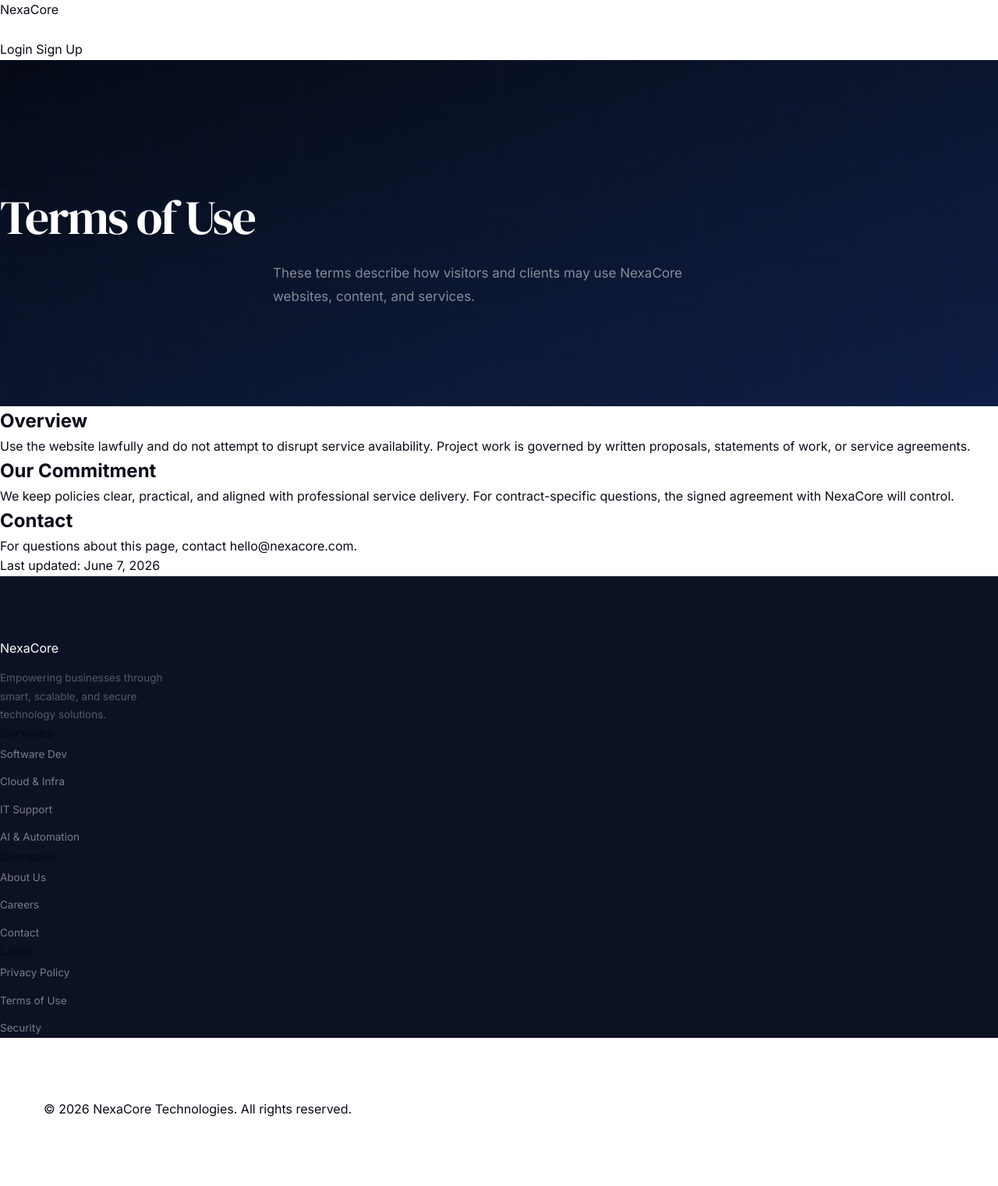
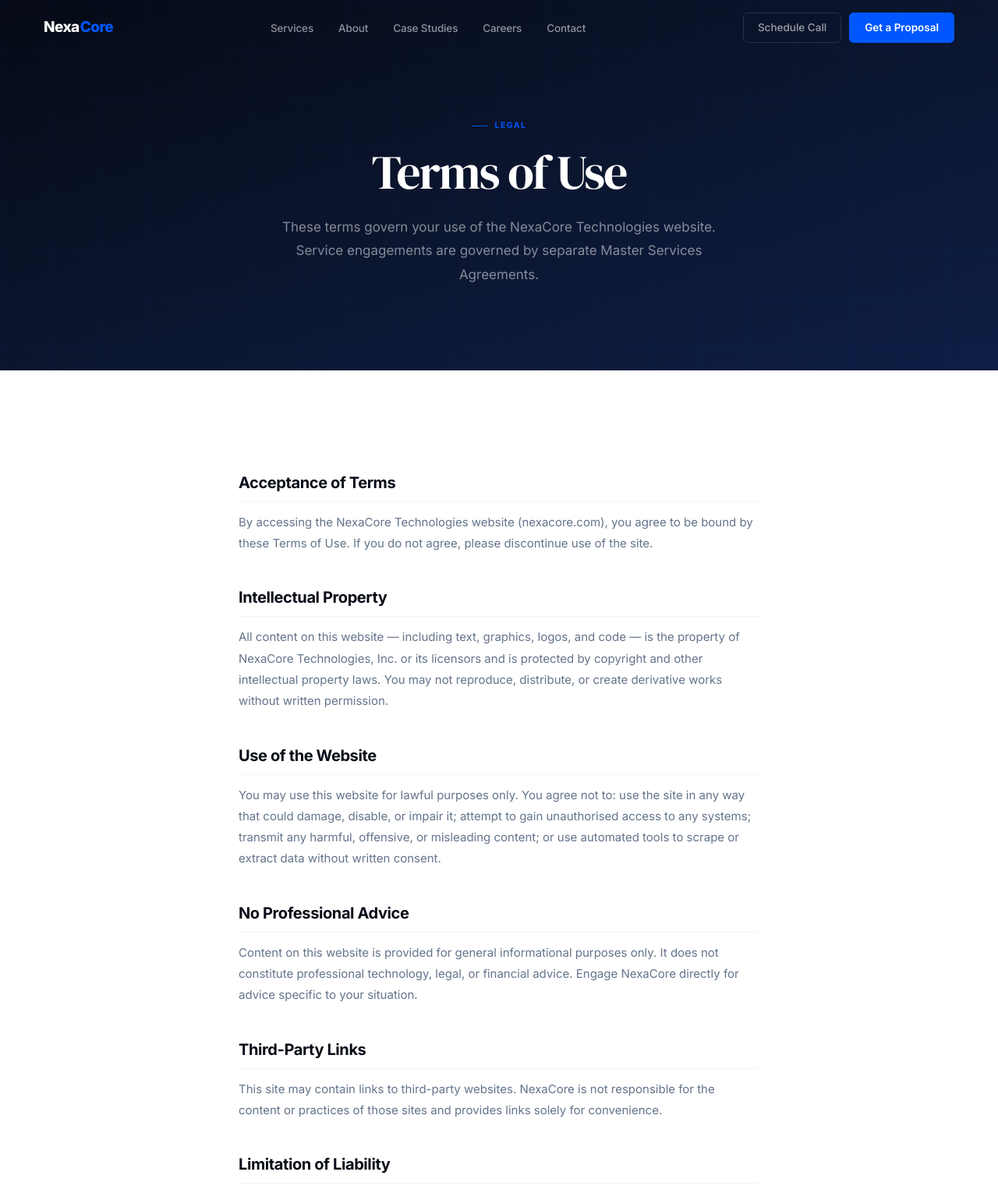
Before and after one commit to Umang07-cell/NexaCore-Web, a plain HTML site: page public/terms.html in a window 1280 px wide. Shown: the top 1521 px of the page at 78% size. Before the commit the page ends 1457 px from the top, so only its background shows below. Drawn offline with Linux system fonts and the light colour scheme.

Commit message:
Update terms.html

```diff
--- a/public/terms.html
+++ b/public/terms.html
@@ -3,54 +3,97 @@
 <head>
   <meta charset="UTF-8"/>
   <meta name="viewport" content="width=device-width, initial-scale=1.0"/>
-  <title>Terms of Use | NexaCore</title>
-  <link rel="stylesheet" href="CSS/style.css">
-  <link rel="stylesheet" href="CSS/pages.css">
-  <link rel="stylesheet" href="CSS/responsive.css">
-  <link rel="stylesheet" href="https://cdnjs.cloudflare.com/ajax/libs/font-awesome/6.5.1/css/all.min.css">
-</head><body>
-<nav class="navbar" id="navbar">
-  <a class="logo" href="index.html">Nexa<span>Core</span></a>
+  <title>Terms of Use | NexaCore Technologies</title>
+  <meta name="description" content="NexaCore Technologies website terms of use."/>
+  <link rel="preconnect" href="https://fonts.googleapis.com"/>
+  <link rel="preconnect" href="https://fonts.gstatic.com" crossorigin/>
+  <link rel="stylesheet" href="CSS/style.css"/>
+  <link rel="stylesheet" href="https://cdnjs.cloudflare.com/ajax/libs/font-awesome/6.5.1/css/all.min.css"/>
+</head>
+<body>
+<div id="loader"><div class="loader-inner"><div class="loader-logo">Nexa<span>Core</span></div><div class="loader-line"></div></div></div>
+<nav class="nav" id="nav">
+  <a class="nav-logo" href="index.html">Nexa<span>Core</span></a>
   <ul class="nav-links">
-    <li><a class="" href="services.html">Services</a></li>
-    <li><a class="" href="careers.html">Careers</a></li>
-    <li><a href="index.html#about">About</a></li>
+    <li><a href="services.html">Services</a></li>
+    <li><a href="about.html">About</a></li>
+    <li><a href="case-studies.html">Case Studies</a></li>
+    <li><a href="careers.html">Careers</a></li>
     <li><a href="index.html#contact">Contact</a></li>
   </ul>
-  <div class="nav-auth">
-    <a href="login.html" class="nav-btn">Login</a>
-    <a href="signup.html" class="nav-btn signup-btn">Sign Up</a>
+  <div class="nav-cta">
+    <a href="index.html#contact" class="nav-cta-ghost">Schedule Call</a>
+    <a href="get-a-proposal.html" class="nav-cta-solid">Get a Proposal</a>
   </div>
-</nav><section class="page-hero legal-hero"><div class="page-kicker"><i class="fa-solid fa-file-shield"></i> Legal</div><h1>Terms of Use</h1><p>These terms describe how visitors and clients may use NexaCore websites, content, and services.</p></section><section class="legal-content"><article><h2>Overview</h2><p>Use the website lawfully and do not attempt to disrupt service availability. Project work is governed by written proposals, statements of work, or service agreements.</p><h2>Our Commitment</h2><p>We keep policies clear, practical, and aligned with professional service delivery. For contract-specific questions, the signed agreement with NexaCore will control.</p><h2>Contact</h2><p>For questions about this page, contact <a href="mailto:hello@nexacore.com">hello@nexacore.com</a>.</p><p class="updated">Last updated: June 7, 2026</p></article></section>
+  <button class="nav-hamburger" id="hamburger" aria-label="Toggle menu"><span></span><span></span><span></span></button>
+</nav>
+<div class="nav-mobile-menu" id="mobileMenu">
+  <a href="services.html">Services</a><a href="about.html">About</a><a href="case-studies.html">Case Studies</a><a href="careers.html">Careers</a>
+  <div class="nav-mobile-divider"></div>
+  <a href="get-a-proposal.html">Get a Proposal</a>
+</div>
+
+<section class="page-hero" style="padding-bottom:72px;">
+  <div class="page-hero-inner">
+    <div class="section-eyebrow" style="justify-content:center;">Legal</div>
+    <h1>Terms of Use</h1>
+    <p>These terms govern your use of the NexaCore Technologies website. Service engagements are governed by separate Master Services Agreements.</p>
+  </div>
+</section>
+
+<section class="legal-section">
+  <div class="legal-inner reveal">
+    <h2>Acceptance of Terms</h2>
+    <p>By accessing the NexaCore Technologies website (nexacore.com), you agree to be bound by these Terms of Use. If you do not agree, please discontinue use of the site.</p>
+
+    <h2>Intellectual Property</h2>
+    <p>All content on this website — including text, graphics, logos, and code — is the property of NexaCore Technologies, Inc. or its licensors and is protected by copyright and other intellectual property laws. You may not reproduce, distribute, or create derivative works without written permission.</p>
+
+    <h2>Use of the Website</h2>
+    <p>You may use this website for lawful purposes only. You agree not to: use the site in any way that could damage, disable, or impair it; attempt to gain unauthorised access to any systems; transmit any harmful, offensive, or misleading content; or use automated tools to scrape or extract data without written consent.</p>
+
+    <h2>No Professional Advice</h2>
+    <p>Content on this website is provided for general informational purposes only. It does not constitute professional technology, legal, or financial advice. Engage NexaCore directly for advice specific to your situation.</p>
+
+    <h2>Third-Party Links</h2>
+    <p>This site may contain links to third-party websites. NexaCore is not responsible for the content or practices of those sites and provides links solely for convenience.</p>
+
+    <h2>Limitation of Liability</h2>
+    <p>To the maximum extent permitted by law, NexaCore Technologies shall not be liable for any indirect, incidental, or consequential damages arising from your use of this website. Our liability for direct damages is limited to $100 USD.</p>
+
+    <h2>Governing Law</h2>
+    <p>These Terms are governed by the laws of the State of California, United States, without regard to conflict-of-law principles. Any disputes shall be resolved in the courts of San Francisco County, California.</p>
+
+    <h2>Changes to Terms</h2>
+    <p>We may update these Terms from time to time. Continued use of the site after changes constitutes acceptance of the revised Terms. Material changes will be noted with an updated "Last updated" date.</p>
+
+    <h2>Contact</h2>
+    <p>Questions about these Terms can be directed to <a href="mailto:legal@nexacore.com">legal@nexacore.com</a>.</p>
+
+    <p class="legal-updated">Last updated: June 7, 2026</p>
+  </div>
+</section>
+
 <footer>
-  <div class="footer-brand">
-    <a class="logo" href="index.html" style="color:white;">Nexa<span>Core</span></a>
-    <p>Empowering businesses through smart, scalable, and secure technology solutions.</p>
+  <div class="footer-inner">
+    <div class="footer-brand">
+      <a class="nav-logo" href="index.html" style="font-size:19px;">Nexa<span style="color:var(--azure);">Core</span></a>
+      <p>Enterprise IT consulting and technology delivery — from strategy to production-grade systems.</p>
+      <div class="footer-social">
+        <a href="#" aria-label="LinkedIn"><i class="fa-brands fa-linkedin-in"></i></a>
+        <a href="#" aria-label="Twitter"><i class="fa-brands fa-x-twitter"></i></a>
+        <a href="#" aria-label="GitHub"><i class="fa-brands fa-github"></i></a>
+      </div>
+    </div>
+    <div class="footer-col"><h5>Services</h5><ul><li><a href="services.html#software">Software Development</a></li><li><a href="services.html#cloud">Cloud &amp; Infrastructure</a></li><li><a href="services.html#ai">AI &amp; Automation</a></li><li><a href="services.html#support">IT Support</a></li></ul></div>
+    <div class="footer-col"><h5>Company</h5><ul><li><a href="about.html">About Us</a></li><li><a href="careers.html">Careers</a></li><li><a href="case-studies.html">Case Studies</a></li></ul></div>
+    <div class="footer-col"><h5>Legal</h5><ul><li><a href="privacy-policy.html">Privacy Policy</a></li><li><a href="terms.html">Terms of Use</a></li><li><a href="security.html">Security</a></li></ul></div>
   </div>
-  <div class="footer-col">
-    <h4>Services</h4>
-    <ul>
-      <li><a href="software-development.html">Software Dev</a></li>
-      <li><a href="cloud-infrastructure.html">Cloud & Infra</a></li>
-      <li><a href="it-support.html">IT Support</a></li>
-      <li><a href="ai-automation.html">AI & Automation</a></li>
-    </ul>
-  </div>
-  <div class="footer-col">
-    <h4>Company</h4>
-    <ul>
-      <li><a href="index.html#about">About Us</a></li>
-      <li><a href="careers.html">Careers</a></li>
-      <li><a href="index.html#contact">Contact</a></li>
-    </ul>
-  </div>
-  <div class="footer-col">
-    <h4>Legal</h4>
-    <ul>
-      <li><a href="privacy-policy.html">Privacy Policy</a></li>
-      <li><a href="terms.html">Terms of Use</a></li>
-      <li><a href="security.html">Security</a></li>
-    </ul>
+  <div class="footer-bottom">
+    <span class="footer-bottom-text">&copy; 2026 NexaCore Technologies, Inc. All rights reserved.</span>
   </div>
 </footer>
-<div class="footer-bottom">&copy; 2026 NexaCore Technologies. All rights reserved.</div><script src="JS/script.js"></script></body></html>
+<button id="backToTop" aria-label="Back to top"><i class="fa-solid fa-arrow-up"></i></button>
+<script src="JS/main.js"></script>
+</body>
+</html>
```
